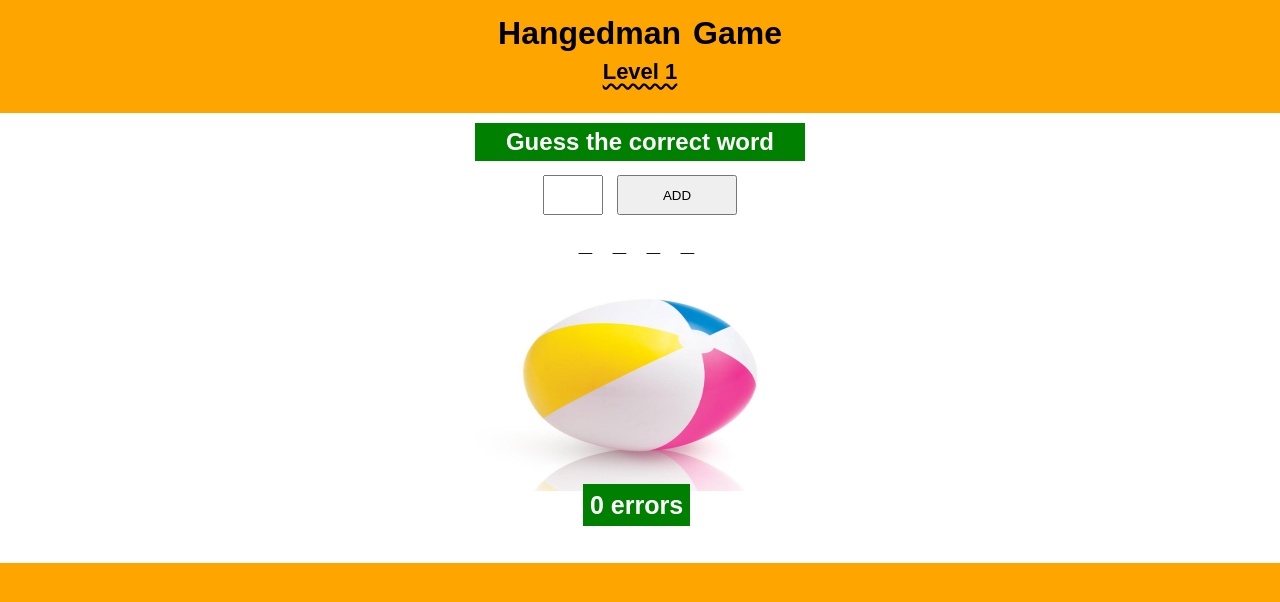
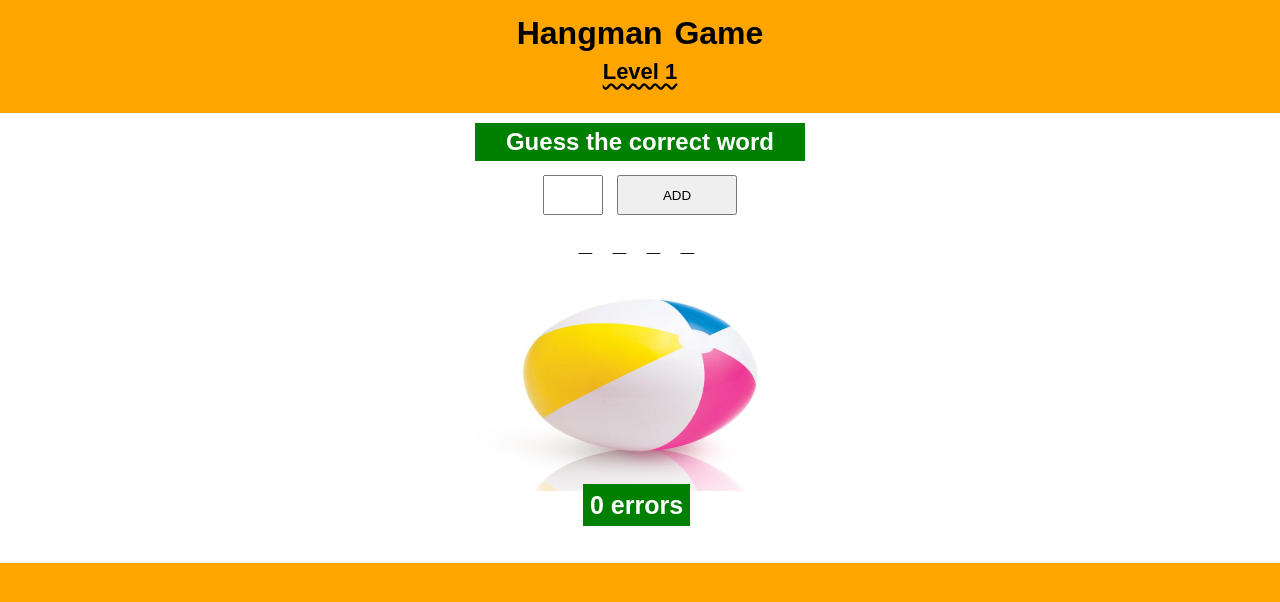
Before and after one commit to JustinLuuu/hangedman-game, a plain HTML site: page index.html in a window 1280 px wide. Drawn offline with Linux system fonts and the light colour scheme.

Commit message:
change title

```diff
--- a/index.html
+++ b/index.html
@@ -8,12 +8,12 @@
     <meta name="author" content="JustinLuuu">
     <meta name="description" content="Hangedman Game">
     <link rel="stylesheet" href="styles.css">
-    <title>Hangedman Game</title>
+    <title>Hangman Game</title>
 </head>
 
 <body>
     <header class="header">
-        <h1>Hangedman Game</h1>
+        <h1>Hangman Game</h1>
         <h3 class="title-level">Level 1</h3>
         <button class="btn-restart">Restart</button>
     </header>
@@ -43,14 +43,14 @@
         </section>
     </main>
 
-    <!-- <footer>
+    <footer hidden>
         <p>
             <strong>By:</strong> &nbsp;
             <a href="https://github.com/JustinLuuu" target="_blank">
                 JustinLuuu
             </a>
         </p>
-    </footer> -->
+    </footer>
 
     <script src="js/script.js"></script>
 </body>
```
